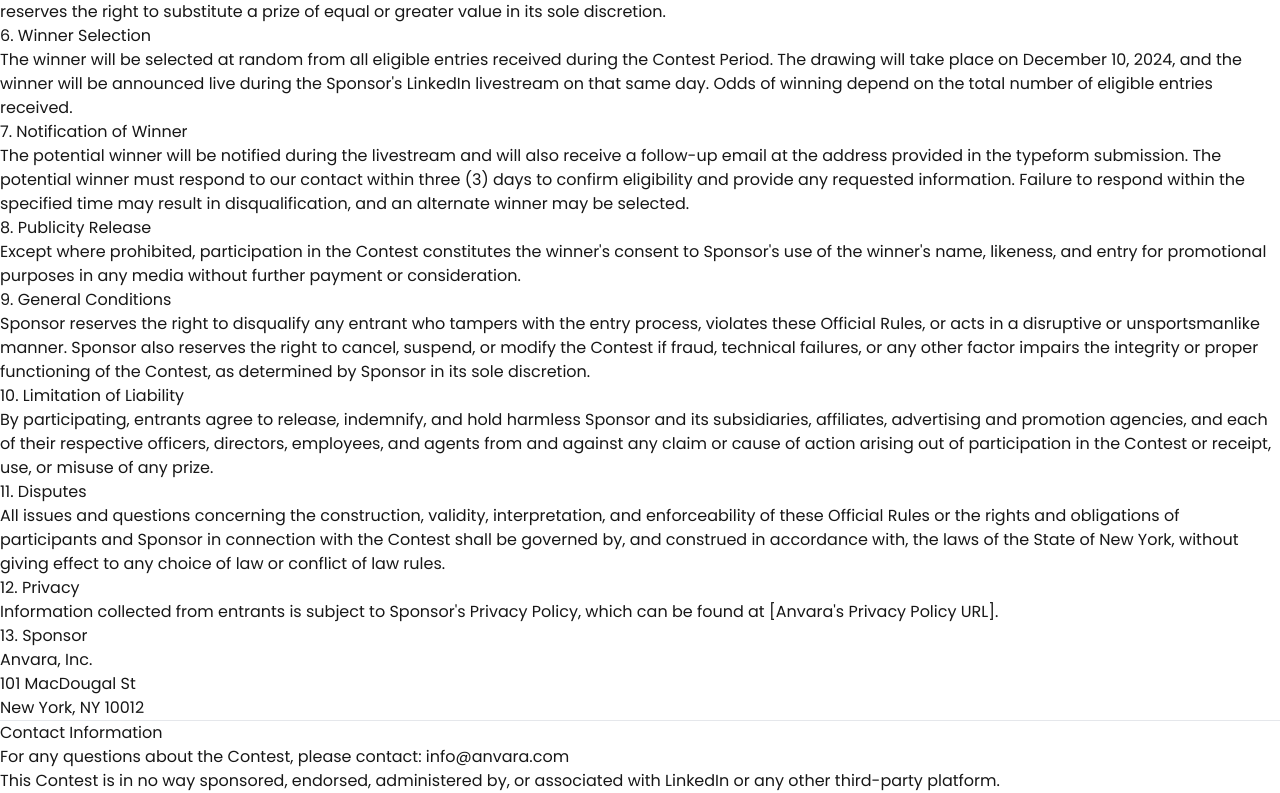
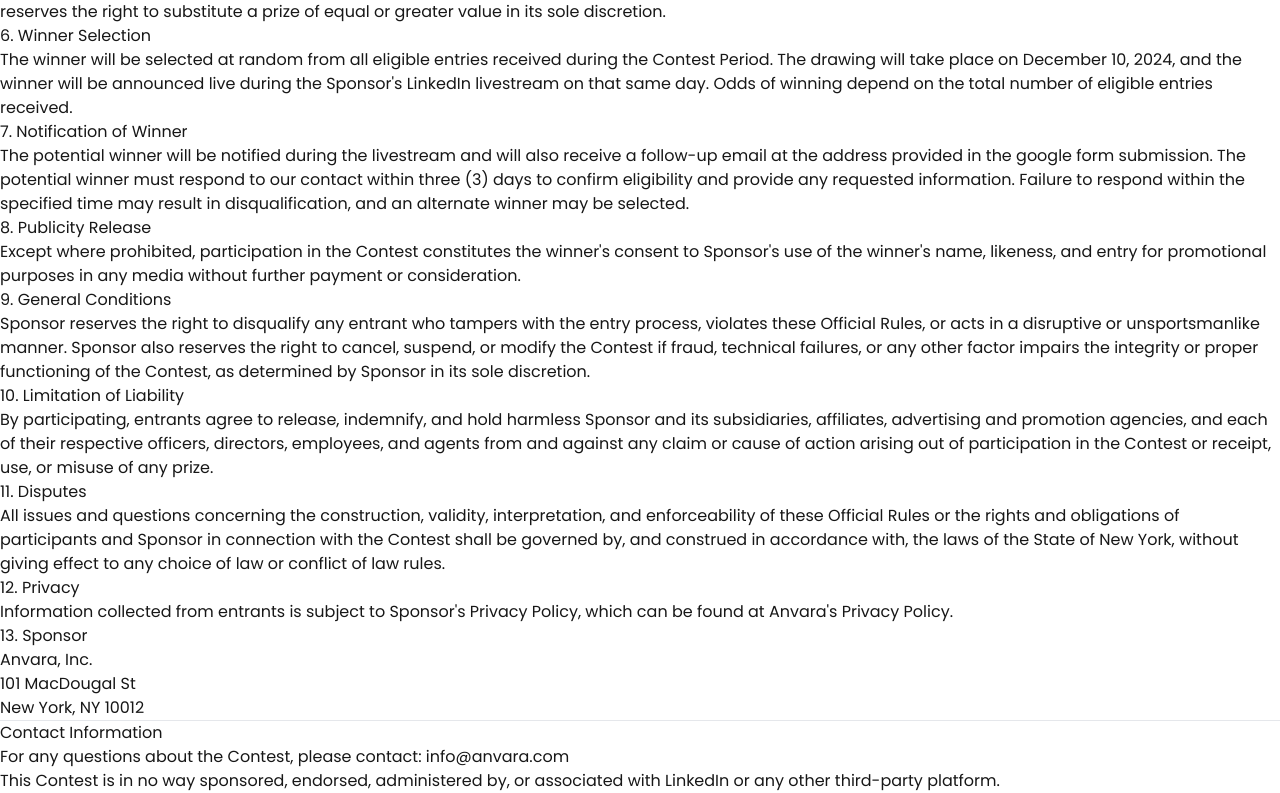
Before and after one commit to therealddev/anvara-blank-webpage, a Next.js app: page / in a window 1280 px wide. Shown: the part 936-1729 px from the top of the page. Built offline with nearby package versions, Linux system fonts and the light colour scheme.

Commit message:
checkpoint

```diff
--- a/src/pages/index.tsx
+++ b/src/pages/index.tsx
@@ -75,7 +75,7 @@
 
           <div>
             <h3 className="font-bold">7. Notification of Winner</h3>
-            <p>The potential winner will be notified during the livestream and will also receive a follow-up email at the address provided in the typeform submission. The potential winner must respond to our contact within three (3) days to confirm eligibility and provide any requested information. Failure to respond within the specified time may result in disqualification, and an alternate winner may be selected.</p>
+            <p>The potential winner will be notified during the livestream and will also receive a follow-up email at the address provided in the google form submission. The potential winner must respond to our contact within three (3) days to confirm eligibility and provide any requested information. Failure to respond within the specified time may result in disqualification, and an alternate winner may be selected.</p>
           </div>
 
           <div>
@@ -100,7 +100,7 @@
 
           <div>
             <h3 className="font-bold">12. Privacy</h3>
-            <p>Information collected from entrants is subject to Sponsor's Privacy Policy, which can be found at [Anvara's Privacy Policy URL].</p>
+            <p>Information collected from entrants is subject to Sponsor's Privacy Policy, which can be found at <a href="https://dashboard.anvara.io/privacy-policy" className="underline">Anvara's Privacy Policy</a>.</p>
           </div>
 
           <div>
```
